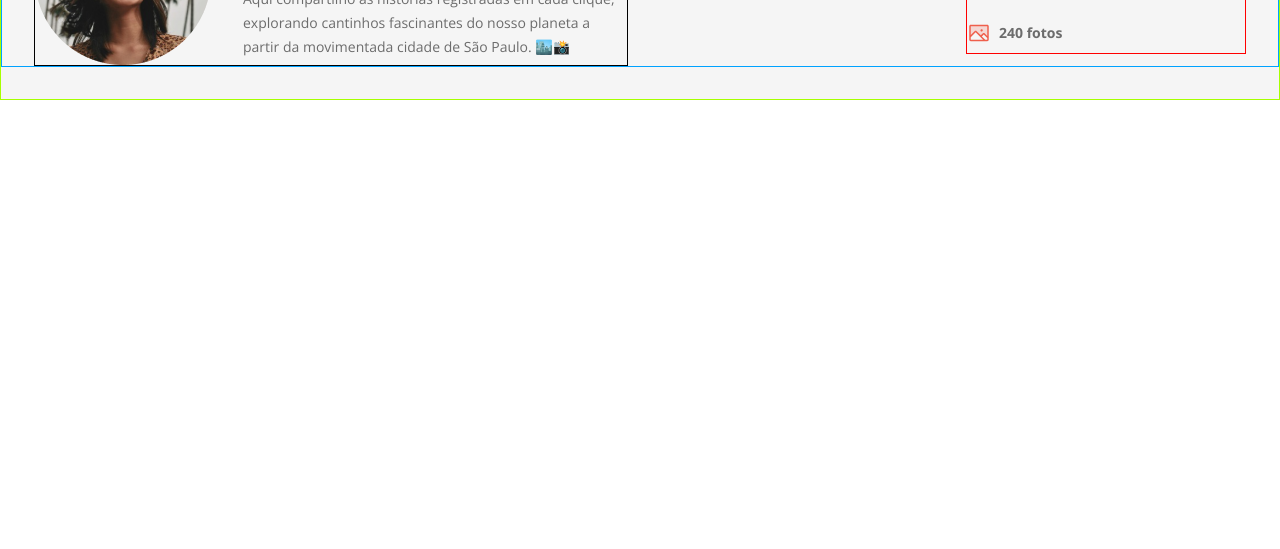
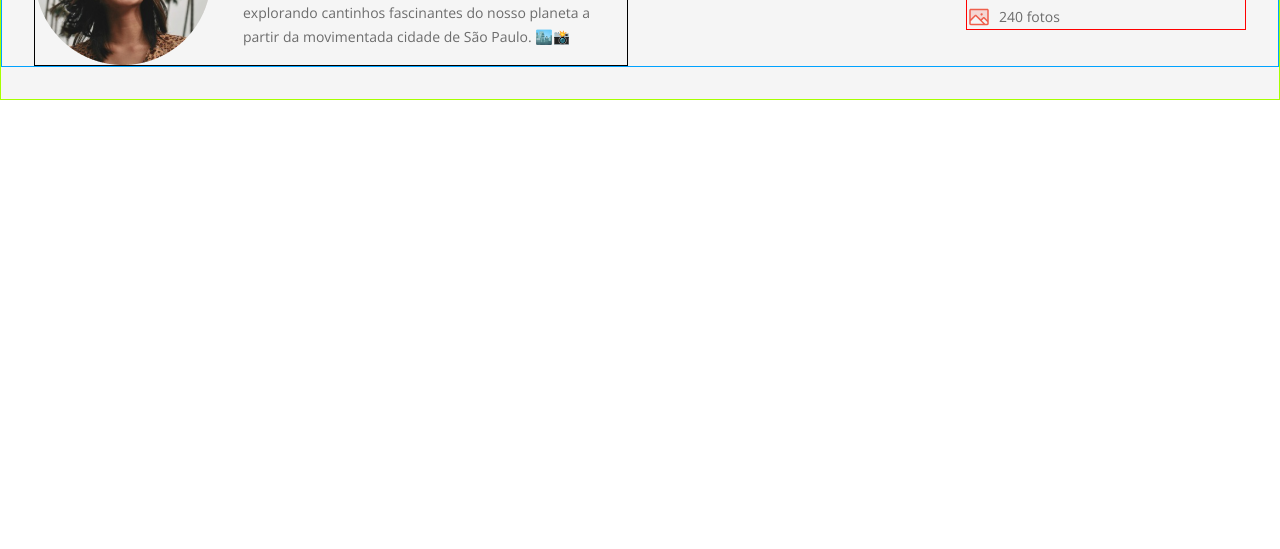
Before and after one commit to zaac-dev/Perfil-de-viagem, a plain HTML site: page index.html in a window 1280 px wide. Shown: the part 251-800 px from the top of the page. Drawn offline with nearby package versions, Linux system fonts and the light colour scheme.

Commit message:
changue header

```diff
--- a/style/header.css
+++ b/style/header.css
@@ -2,7 +2,7 @@ header {
     padding-block: 32px;
     border: 1px solid rgb(166, 255, 0);
     display: flex;
-
+    font: var(--text-md);
 
     .container {
         display: flex;
@@ -31,11 +31,6 @@ header {
             font: var(--text-lg);
             margin-bottom: 8px;
             }
-
-            p {
-                margin-top: 28px;
-                font: var(--text-md);
-            }
         }
 
         #info ul {
```
